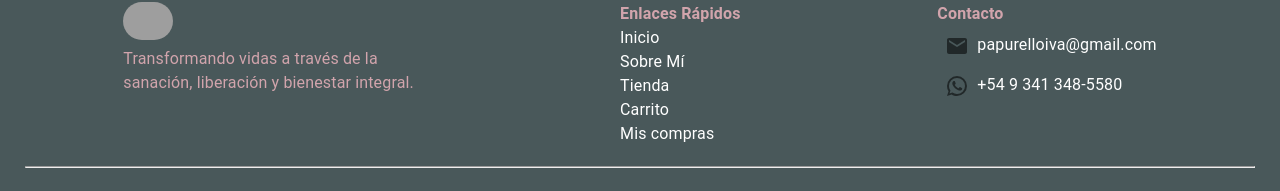
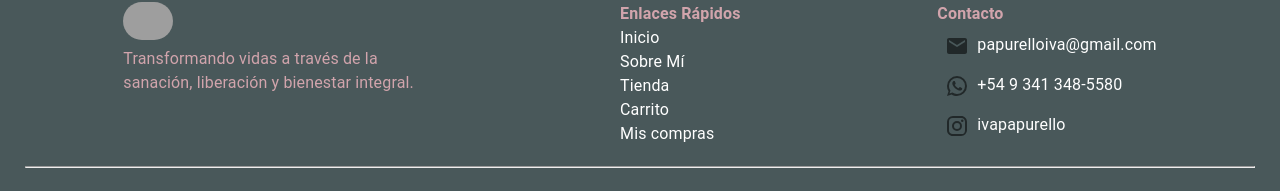
Before and after one commit to geromozas/ivana-papurello, a React (Vite) app: page /dashboard in a window 1280 px wide. Shown: the part 823-1014 px from the top of the page. Built offline with nearby package versions, Linux system fonts and the light colour scheme; no server answers; the database is empty; grey boxes are pictures that could not be loaded.

Commit message:
contacto instagram footer

```diff
--- a/src/components/layout/footer/Footer.jsx
+++ b/src/components/layout/footer/Footer.jsx
@@ -1,5 +1,6 @@
 import WhatsAppIcon from "@mui/icons-material/WhatsApp";
 import EmailIcon from "@mui/icons-material/Email";
+import InstagramIcon from "@mui/icons-material/Instagram";
 import { IconButton } from "@mui/material";
 import "./Footer.css";
 
@@ -59,6 +60,17 @@ const Footer = () => {
               +54 9 341 348-5580
             </a>
           </div>
+          <div>
+            <a
+              href="https://www.instagram.com/ivapapurello/"
+              style={{ color: "white" }}
+            >
+              <IconButton>
+                <InstagramIcon />
+              </IconButton>
+              ivapapurello
+            </a>
+          </div>
         </div>
       </div>
       <hr style={{ marginTop: 20, marginBottom: 20 }} />
--- a/src/components/pages/checkout/Checkout.jsx
+++ b/src/components/pages/checkout/Checkout.jsx
@@ -32,7 +32,7 @@ const Checkout = () => {
 
   useEffect(() => {
     let order = JSON.parse(localStorage.getItem("order"));
-    if (paramValue === "approved") {
+    if (paramValue === import.meta.env.VITE_PARAM_BUY_VALUE) {
       let ordersCollections = collection(db, "orders");
       addDoc(ordersCollections, { ...order, date: serverTimestamp() }).then(
         (res) => {
--- a/src/context/AuthContext.jsx
+++ b/src/context/AuthContext.jsx
@@ -1,4 +1,4 @@
-import { useState } from "react";
+import { useEffect, useState } from "react";
 import { createContext } from "react";
 
 export const AuthContext = createContext();
@@ -10,6 +10,20 @@ const AuthContextComponent = ({ children }) => {
   const [isLogged, setIsLogged] = useState(
     JSON.parse(localStorage.getItem("isLogged")) || false
   );
+
+  const [loading, setLoading] = useState(true);
+  useEffect(() => {
+    // Simular recuperación de datos del localStorage
+    const storedUser = JSON.parse(localStorage.getItem("userInfo"));
+    const storedLogged = JSON.parse(localStorage.getItem("isLogged"));
+
+    if (storedUser && storedLogged) {
+      setUser(storedUser);
+      setIsLogged(true);
+    }
+
+    setLoading(false); // Ya terminó de cargar
+  }, []);
 
   const handleLogin = (userLogged) => {
     setUser(userLogged);
@@ -28,6 +42,7 @@ const AuthContextComponent = ({ children }) => {
   let data = {
     user,
     isLogged,
+    loading,
     handleLogin,
     logoutContext,
   };
```
Also changed, not shown: src/router/AppRouter.jsx (+30 -0 lines).
